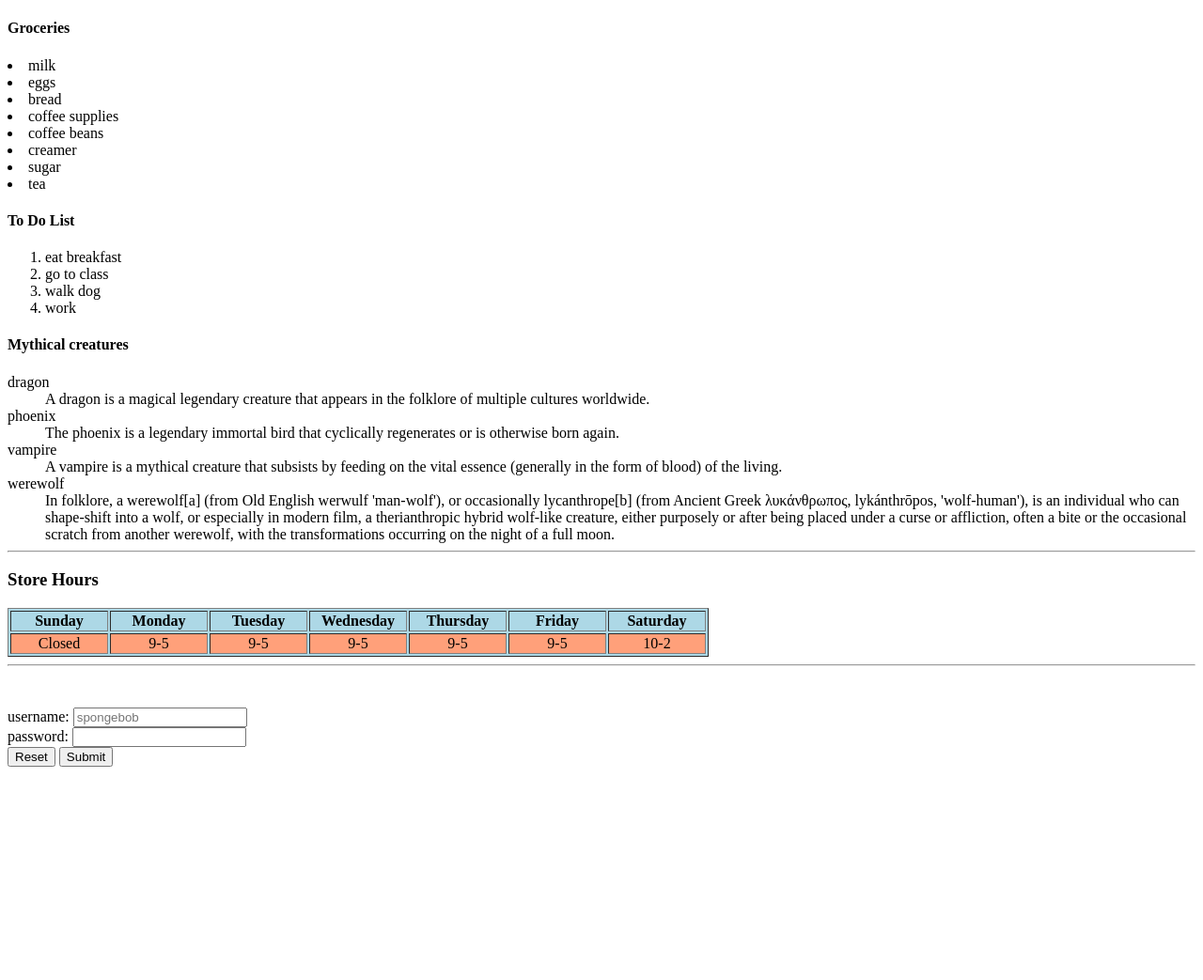
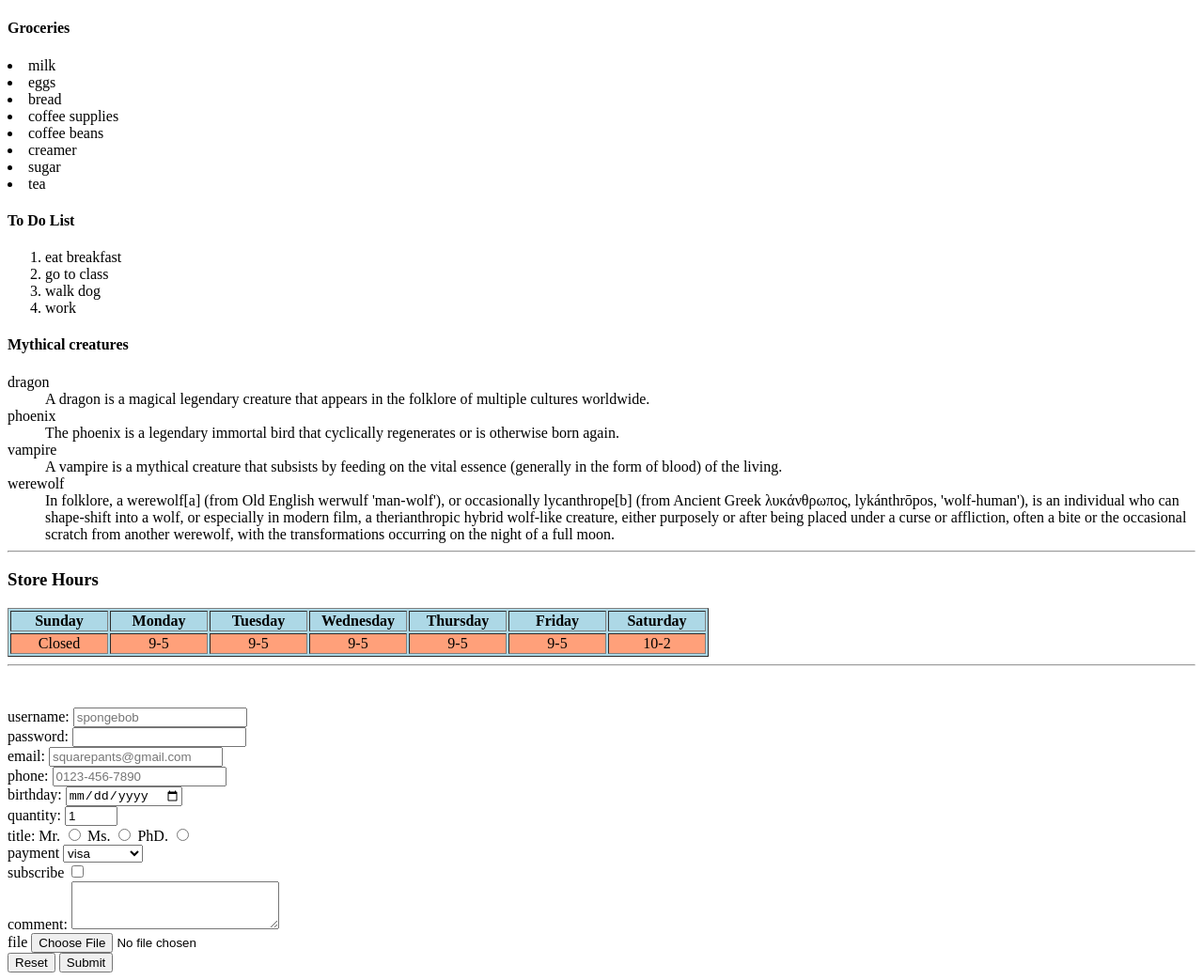
Before and after one commit to miraytopcu/html_css_javascript_course, a plain HTML site: page html/lists.html in a window 1280 px wide. Shown: the whole page at 94% size. Before the commit the page ends 824 px from the top, so only its background shows below. Drawn offline with Linux system fonts and the light colour scheme.

Commit message:
html course finished

```diff
--- a/html/lists.html
+++ b/html/lists.html
@@ -68,13 +68,49 @@
         <br>
         <br>
 
-        <form action="index.php" method="post">
+        <form action="index.php" method="post" enctype="multipart/form-data">
             <label for="username">username:</label>
             <input type="text" id="username" placeholder="spongebob" minlength="6" maxlength="15" required>
             <br>
             <label for="password">password:</label>
             <input type="password" id="password" minlength="6" maxlength="15" required>
             <br>
+            <label for="email">email:</label>
+            <input type="email" id="email" placeholder="squarepants@gmail.com">
+            <br>
+            <label for="phone">phone:</label>
+            <input type="tel" id="phone" placeholder="0123-456-7890" pattern="[0-9]{4}-[0-9]{3}-[0-9]{3}">
+            <br>
+            <label for="bday">birthday:</label>
+            <input type="date" id="bday" >
+            <br>
+            <label for="quantity">quantity:</label>
+            <input type="number" id="quantity" min="0" max="99" value="1">
+            <br>
+            <label for="title">title: </label>
+            <label for="Mr.">Mr.</label>
+            <input type="radio" id="Mr." value="Mr." name="title" >
+            <label for="Ms.">Ms.</label>
+            <input type="radio" id="Ms." value="Ms." name="title">
+            <label for="PhD.">PhD.</label>
+            <input type="radio" id="PhD." value="PhD." name="title">
+            <br>
+            <label for="payment">payment</label>
+            <select id="payment">
+                <option value="visa">visa</option>
+                <option value="mastercard">mastercad</option>
+                <option value="giftcard">giftcard</option>
+            </select>
+            <br>
+            <label for="subscribe">subscribe</label>
+            <input type="checkbox" id="subscribe">
+            <br>
+            <label for="comment">comment: </label>
+            <textarea id="comment" rows="3" cols="25"></textarea>
+            <br>
+            <label for="file">file</label>
+            <input type="file" id="file" accept="image/png , image/jpeg">
+            <br>
             <input type="reset">
             <input type="submit">
         </form>
```
Also changed, not shown: html/audio.html (+21 -0 lines).
